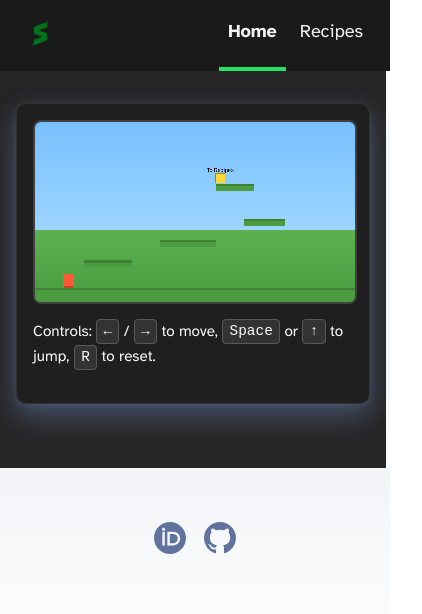
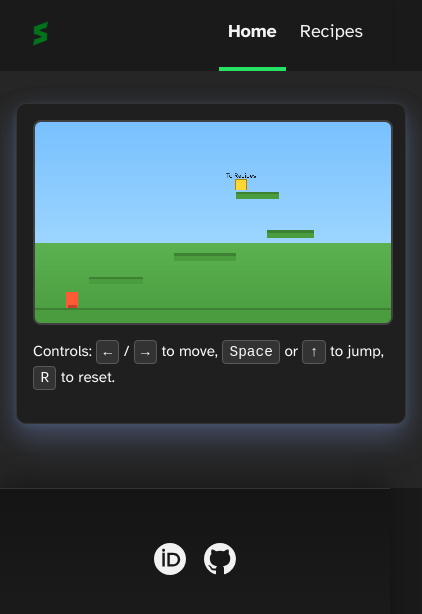
Before and after one commit to daniel-slaugh/home, an Astro site: page / in a window 390 px wide. Shown: the whole page, 422 px wide, since content can reach past the window. Built offline with nearby package versions, Linux system fonts and the light colour scheme; Astro itself is replaced by a stand-in of ours.

```diff
--- a/src/components/Footer.astro
+++ b/src/components/Footer.astro
@@ -46,9 +46,11 @@
   <style>
     footer {
       padding: 2em 1em 6em 1em;
-      background: linear-gradient(var(--gray-gradient)) no-repeat;
-      color: rgb(var(--gray));
+      background: linear-gradient(180deg, hsl(0 0% 8%) 0%, hsl(0 0% 12%) 100%);
+      color: var(--text);
       text-align: center;
+      border-top: 1px solid hsl(0 0% 20%);
+      box-shadow: 0 -8px 24px rgba(0, 0, 0, 0.35);
     }
     .social-links {
       display: flex;
@@ -58,10 +60,11 @@
     }
     .social-links a {
       text-decoration: none;
-      color: rgb(var(--gray));
+      color: var(--text);
+      transition: color 0.2s ease;
     }
     .social-links a:hover {
-      color: rgb(var(--gray-dark));
+      color: var(--accent);
     }
   </style>
 </footer>
--- a/src/components/ingredient-scaler.ts
+++ b/src/components/ingredient-scaler.ts
@@ -131,7 +131,7 @@ export class IngredientScaler extends HTMLElement {
   }
 
   private wrapColored(text: string) {
-    return `<span style="color: #004f00;">${text}</span>`
+    return `<span style="color: var(--accent);">${text}</span>`
   }
 
   private upSteps: Record<
--- a/src/pages/index.astro
+++ b/src/pages/index.astro
@@ -13,7 +13,7 @@ import Footer from '../components/Footer.astro'
     />
     <style>
       main {
-        /* max-width: 960px; */
+        max-width: 100%;
         margin: 0;
         padding: 2rem 1rem 4rem;
         display: grid;
--- a/src/pages/recipes/index.astro
+++ b/src/pages/recipes/index.astro
@@ -15,8 +15,16 @@ const recipes = (await getCollection('recipes')).sort(
   <head>
     <BaseHead title="Recipes" description="Recipes Home" />
     <style>
+      :global(body) {
+        background: var(--bg-light);
+      }
+
       main {
-        width: 960px;
+        width: 100%;
+        max-width: 1100px;
+        margin: 0 auto;
+        padding: 2rem 1.5rem 4rem;
+        background: var(--bg-light);
       }
 
       .hero-image {
@@ -47,19 +55,21 @@ const recipes = (await getCollection('recipes')).sort(
       ul {
         display: flex;
         flex-wrap: wrap;
+        justify-content: center;
         gap: 2rem;
         list-style-type: none;
-        margin: 0;
+        margin: 0 auto;
         padding: 0;
       }
 
       ul li {
-        width: calc(50% - 1rem);
+        width: min(360px, 100%);
       }
 
       ul li * {
         text-decoration: none;
         transition: 0.2s ease;
+        color: var(--text);
       }
 
       ul li img {
@@ -73,13 +83,13 @@ const recipes = (await getCollection('recipes')).sort(
 
       .title {
         margin: 0;
-        color: rgb(var(--black));
+        color: var(--text);
         line-height: 1;
       }
 
       .date {
         margin: 0;
-        color: rgb(var(--gray));
+        color: var(--text);
       }
 
       ul li a:hover h4,
@@ -90,6 +100,7 @@ const recipes = (await getCollection('recipes')).sort(
       @media (max-width: 720px) {
         ul {
           gap: 0.5em;
+          justify-content: center;
         }
         ul li {
           width: 100%;
--- a/src/styles/global.css
+++ b/src/styles/global.css
@@ -8,7 +8,7 @@
   --bg-dark: hsl(0 0% 5%);
   --bg: hsl(0 0% 10%);
   --bg-light: hsl(0 0% 15%);
-  --bg-gradient: rgba(var(--bg-light), 50%), #131111;
+  --bg-gradient: hsl(0 0% 15% / 0.5), #131111;
 
   --text-dark: hsl(0 0% 90%);
   --text: hsl(0 0% 95%);
@@ -23,6 +23,10 @@
   --gray-gradient: rgba(var(--gray-light), 50%), #fff;
   --box-shadow: 0 2px 6px rgba(var(--gray), 25%), 0 8px 24px rgba(var(--gray), 33%), 0 16px 32px rgba(var(--gray), 33%);
 }
+html {
+  background: var(--bg);
+}
+
 @font-face {
   font-family: 'Atkinson';
   src: url('/fonts/atkinson-regular.woff') format('woff');
@@ -42,10 +46,13 @@ body {
   margin: 0;
   padding: 0;
   text-align: left;
-  background: linear-gradient(var(--bg-gradient)) no-repeat;
-  background-size: 100% 600px;
+  background:
+    linear-gradient(var(--bg-gradient)) no-repeat,
+    var(--bg);
+  background-size: 100% 600px, auto;
   word-wrap: break-word;
   overflow-wrap: break-word;
+  overflow-x: hidden;
   font-size: 20px;
   line-height: 1.7;
 }
```
Also changed, not shown: src/layouts/RecipeLayout.astro (+4 -4 lines).
